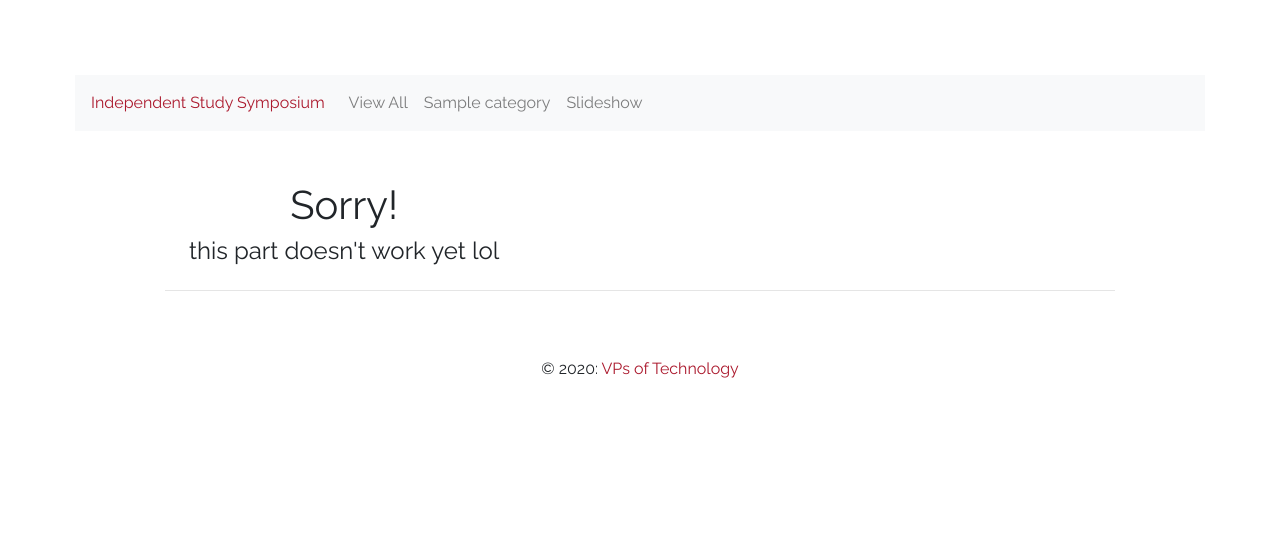
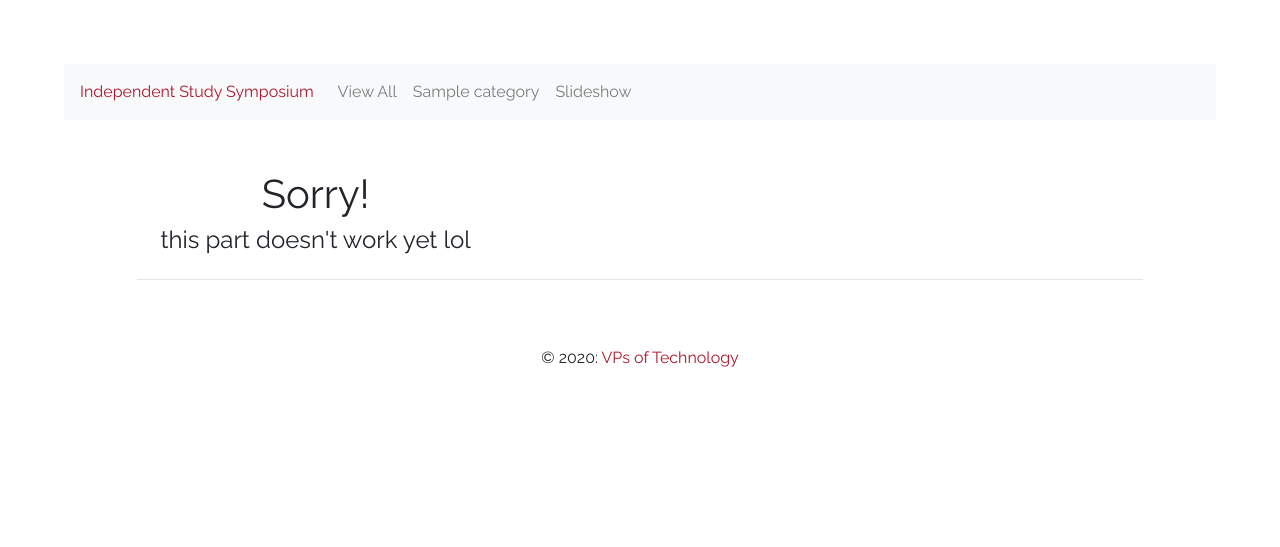
Before and after one commit to isabellahoch/uhs-independent-study-symposium-2020, a Python web app: template flask/templates/bruh.html in a window 1280 px wide. Shown: the top 547 px of the page. Run offline with Jinja, Linux system fonts and the light colour scheme; the template is opened without the code that fills it: most values are stand-ins (such as "Sample title", 1, 10 or a date in 2020); some libraries are stand-ins or nearby versions.

Commit message:
adjusted padding

```diff
--- a/flask/templates/base.html
+++ b/flask/templates/base.html
@@ -26,7 +26,7 @@
 
         @media (min-width:961px)  {
             .container-fluid {
-                padding:75px;
+                padding:5%;
             }
             #banner {
                 height:1302px;
```
